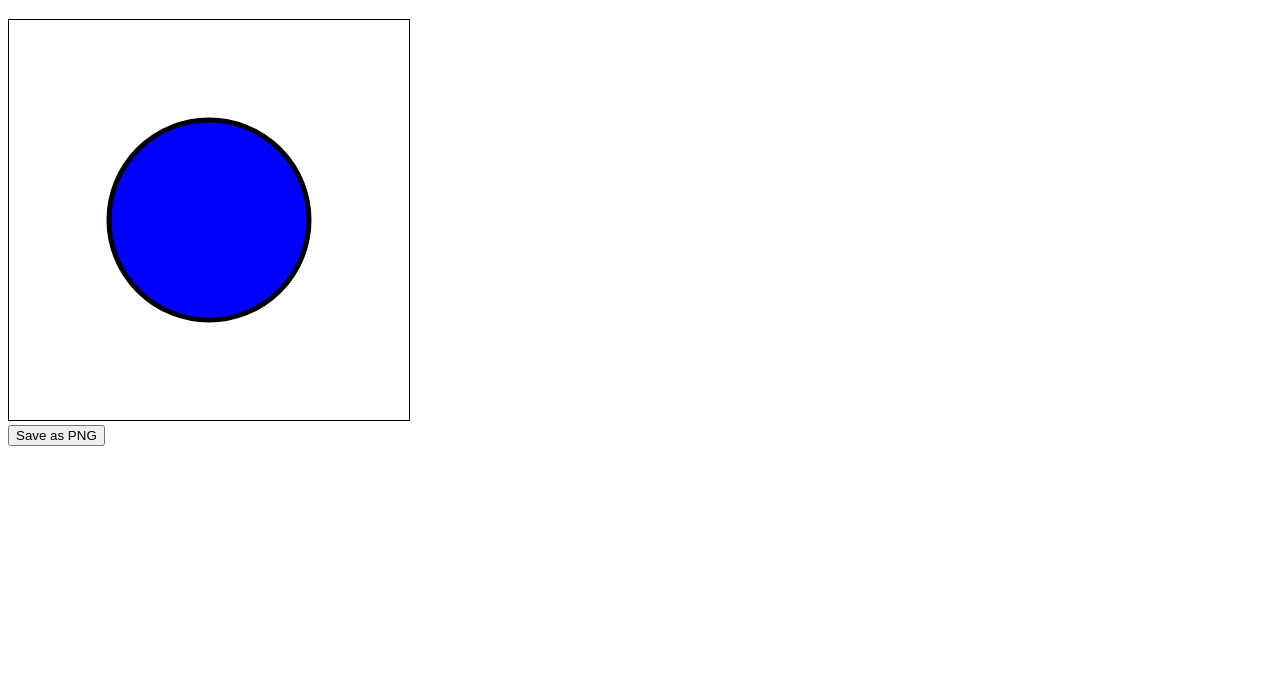
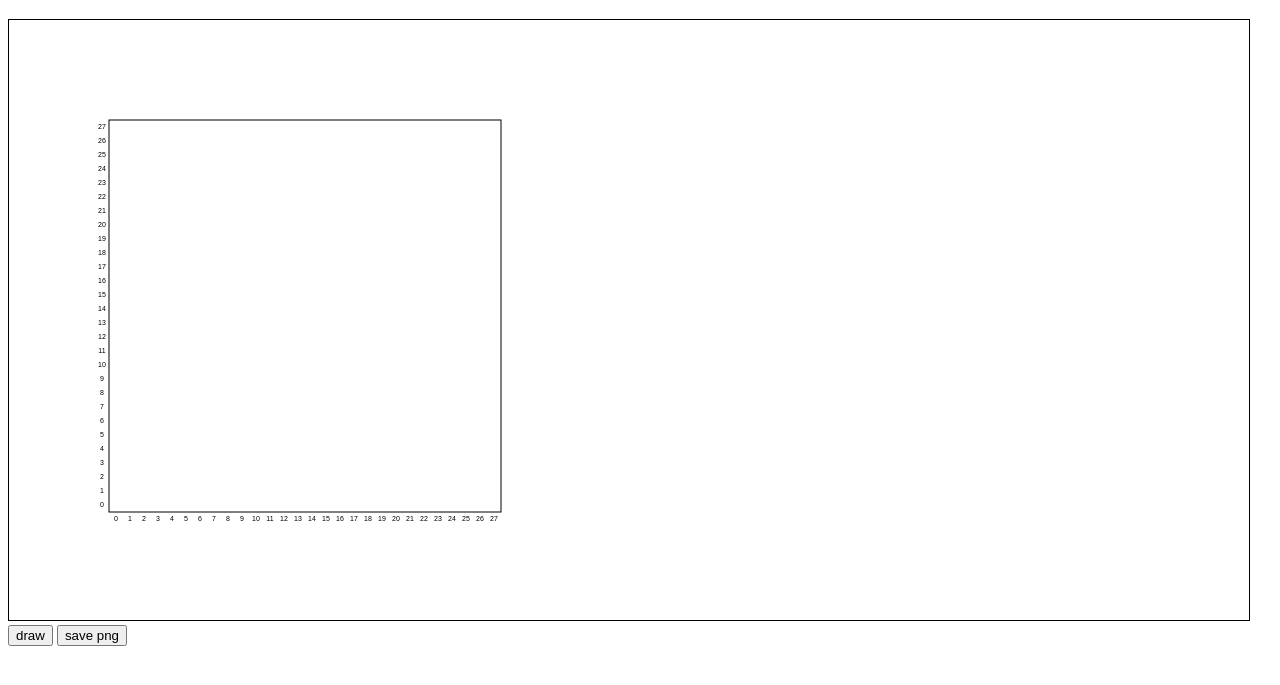
Before and after one commit to koteitan/pentation-maze, a plain HTML site: page js/index.html in a window 1280 px wide. Shown: the part 61-746 px from the top of the page. Drawn offline with Linux system fonts and the light colour scheme.

Commit message:
add axes/draw button

```diff
--- a/js/index.html
+++ b/js/index.html
@@ -9,7 +9,8 @@
     <h1>Canvas to PNG Example</h1>
     <canvas id="myCanvas" width="400" height="400" style="border:1px solid #000;"></canvas>
     <br>
-    <button id="saveButton">Save as PNG</button>
+    <button id="draw">draw</button>
+    <button id="save">save png</button>
     <script src="main.js"></script>
 </body>
 </html>
--- a/js/main.js
+++ b/js/main.js
@@ -1,16 +1,8 @@
 // Select the canvas and button elements
 const canvas = document.getElementById('myCanvas');
 const context = canvas.getContext('2d');
-const saveButton = document.getElementById('saveButton');
-
-// Draw a circle on the canvas
-context.beginPath();
-context.arc(200, 200, 100, 0, Math.PI * 2, false); // Circle parameters: (x, y, radius, startAngle, endAngle)
-context.fillStyle = 'blue'; // Fill color
-context.fill(); // Fill the circle
-context.lineWidth = 5; // Border width
-context.strokeStyle = 'black'; // Border color
-context.stroke(); // Draw the border
+const saveButton = document.getElementById('save');
+const drawButton = document.getElementById('draw');
 
 // Add event listener to the button
 saveButton.addEventListener('click', () => {
@@ -25,3 +17,59 @@ saveButton.addEventListener('click', () => {
     // Simulate a click on the link to trigger download
     link.click();
 });
+
+// Add event listener to the button
+const draw = function() {
+  const wx     = canvas.width;
+  const wy     = canvas.height;
+  const neq    = 14; //number of equations
+  const ntile  = neq*2;
+  const margin = 100;
+  //floor
+  let   tx     = Math.floor((wx-2*margin)/ntile);
+  let   ty     = Math.floor((wy-2*margin)/ntile);
+  if(tx>ty){
+    tx = ty;
+  }else{
+    ty = tx;
+  }
+  const bx     = tx*ntile;
+  const by     = ty*ntile;
+  //draw a background
+  context.fillStyle = 'white';
+  context.fillRect(0, 0, wx, wy);
+  //draw a brock
+  context.strokeStyle = 'black';
+  context.strokeRect(margin, margin, bx, by);
+  //draw axes number
+  let fontsize = Math.floor(tx/2);
+  context.font = fontsize + 'px Arial';
+  context.textAlign    = 'center';
+  context.textBaseline = 'middle';
+  context.fillStyle    = 'black';
+  for(let i=0; i<ntile; i++){
+    //x axis at bottom
+    context.fillText(i, margin+tx*i+fontsize, margin+by+fontsize);
+    //y axis at left, flip ud
+    context.fillText(i, margin-fontsize, margin+by-ty*i-fontsize);
+  }
+  //draw a path
+  context.beginPath();
+  context.moveTo(margin+tx, margin+ty);
+  for(let i=0; i<neq; i++){
+    context.lineTo(margin+tx*(i*2+1), margin+ty*(i*2+1));
+  }
+}
+drawButton.addEventListener('click', draw);
+
+window.onload = function() {
+  resize();
+}
+const resize = () => {
+  const mx = 20;
+  const my = 100;
+  canvas.width  = window.innerWidth  - 2*mx;
+  canvas.height = window.innerHeight - 2*my;
+  draw();
+}
+window.addEventListener('resize', resize);
```
